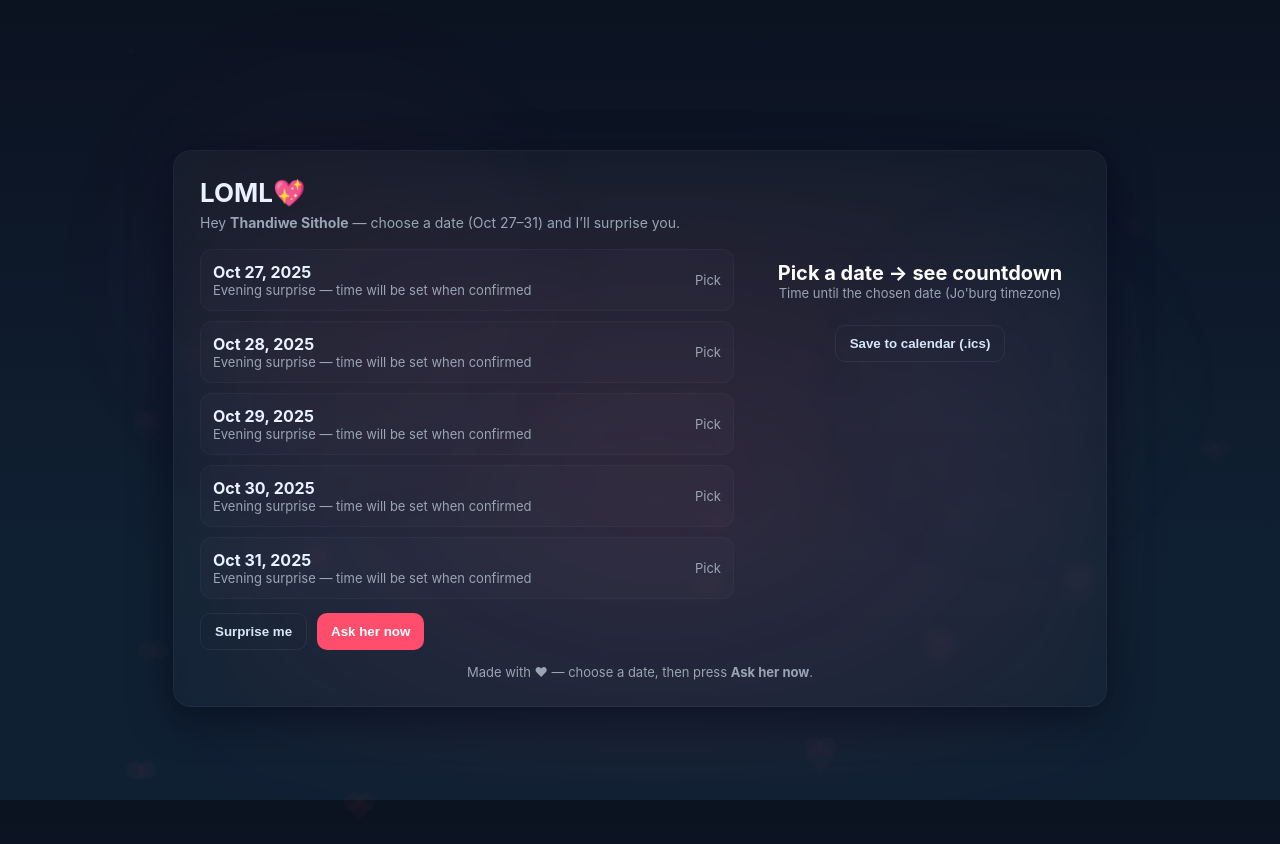
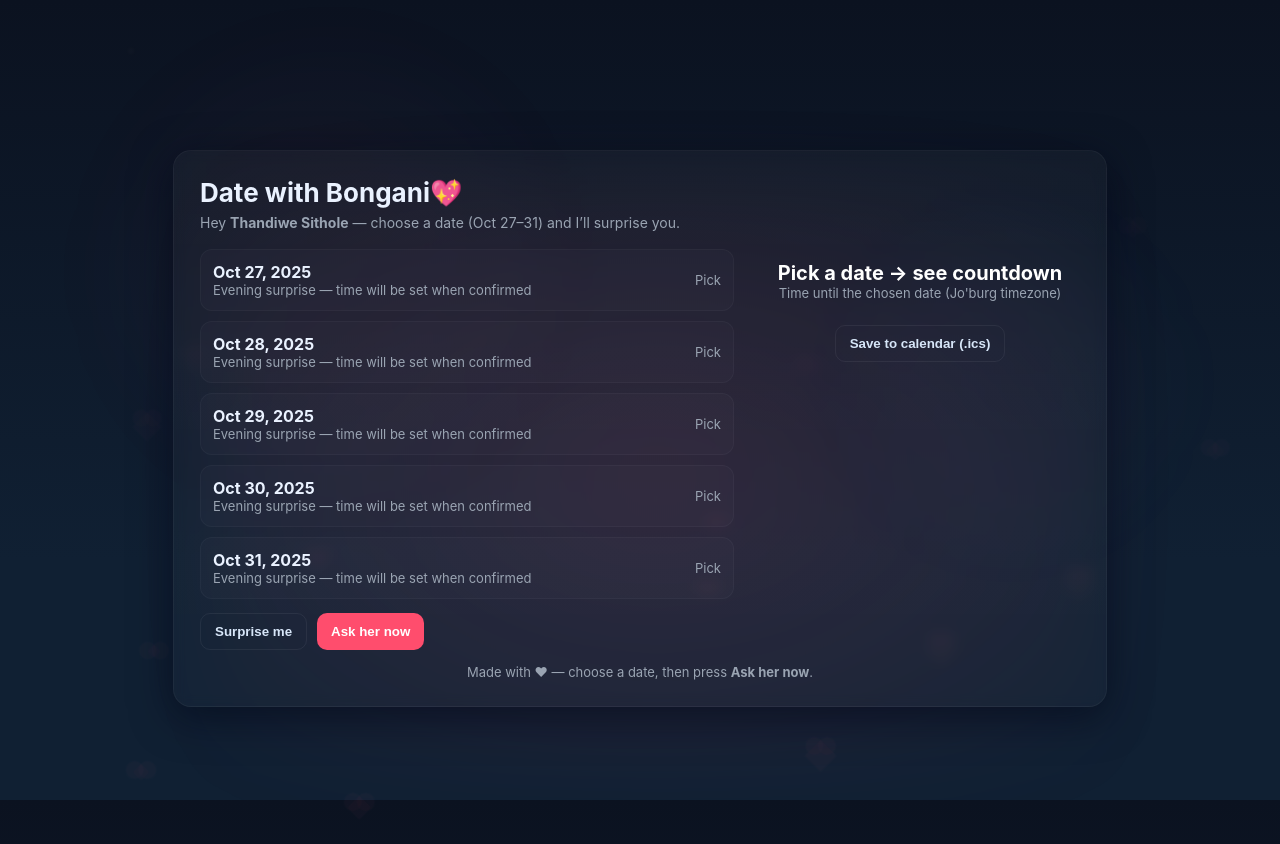
Before and after one commit to bonganinyandeni1-sketch/Panic-date-, a plain HTML site: page index.html in a window 1280 px wide. Drawn offline with Linux system fonts and the light colour scheme.

Commit message:
Update index.html

```diff
--- a/index.html
+++ b/index.html
@@ -3,7 +3,7 @@
 <head>
   <meta charset="utf-8" />
   <meta name="viewport" content="width=device-width,initial-scale=1" />
-  <title>LOMl💖</title>
+  <title>LOML💖</title>
   <style>
     :root{ --bg1:#0b1220; --bg2:#102033; --card:#fff; --accent:#ff4d6d; --muted:#9aa4b2 }
     html,body{height:100%;margin:0;font-family:Inter, system-ui, -apple-system, 'Segoe UI', Roboto, 'Helvetica Neue', Arial;background:linear-gradient(180deg,var(--bg1) 0%, var(--bg2) 70%);color:#eaf2ff;}
@@ -67,7 +67,7 @@
     <div class="card" role="main">
       <header>
         <div>
-          <h1 class="title"> LOML💖</h1>
+          <h1 class="title"> Date with Bongani💖</h1>
           <div class="sub">Hey <strong>Thandiwe Sithole</strong> — choose a date (Oct 27–31) and I’ll surprise you.</div>
         </div>
       </header>
```
